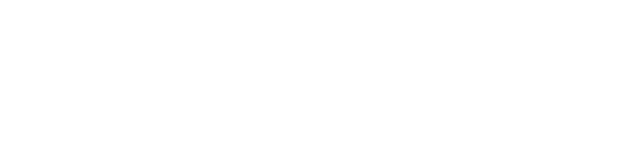
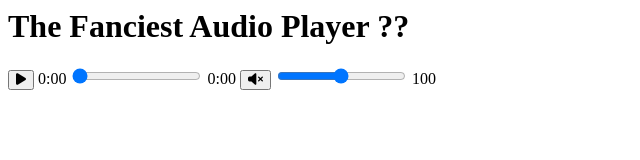
Before and after one commit to allistersascha/audioplayer, a plain HTML site: page index.html in a window 1280 px wide. Shown: the whole page, without its empty margins (0-640 px from the left). Drawn offline with Linux system fonts and the light colour scheme; a web font is replaced by a local one.

Commit message:
building it out

```diff
--- a/index.html
+++ b/index.html
@@ -6,3 +6,19 @@
 <link href="https://fonts.googleapis.com/css2?family=Viaoda+Libre&display=swap" rel="stylesheet">
   <script src="https://kit.fontawesome.com/06d0c62c4a.js" crossorigin="anonymous"></script>
 </head>
+<body>
+  <h1>The Fanciest Audio Player ??</h1>
+
+  <section id="audioContainer">
+    <audio src="#" preload="metadata"></audio>
+    <button id="playIcon"><i class="fa-solid fa-play"></i></button>
+    <span id="currentTime" class="time">0:00</span>
+    <input type="range" id="seekSlider" max="100" value="0">
+    <span id="duration" class="time">0:00</span>
+    <button id="muteIcon"><i class="fa-solid fa-volume-xmark"></i></button>
+    <input type="range" id="volumeSlider" max="100" value="50">
+    <output id="volumeOutput">100</output>
+
+
+  </section>
+</body>
```
